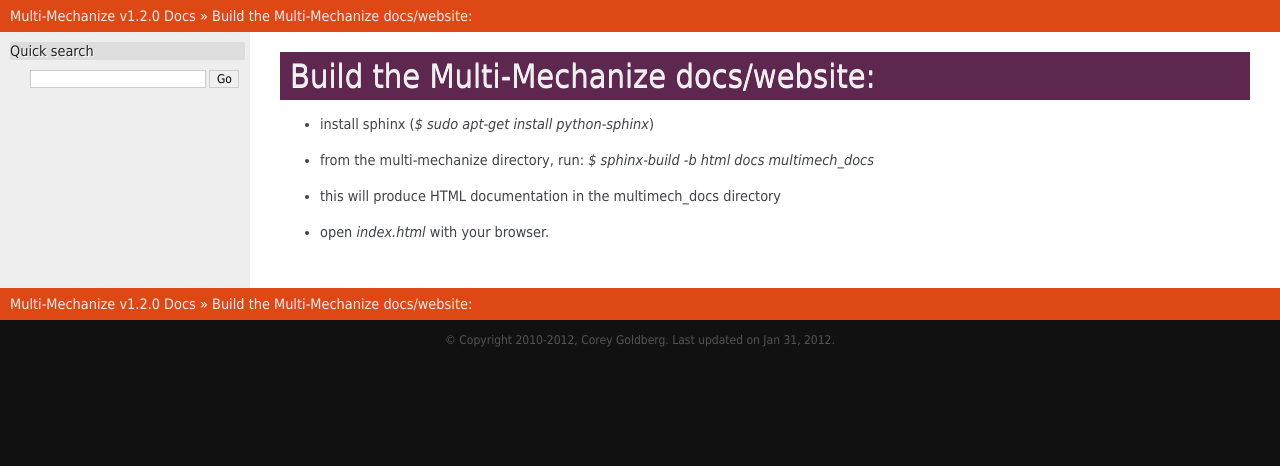
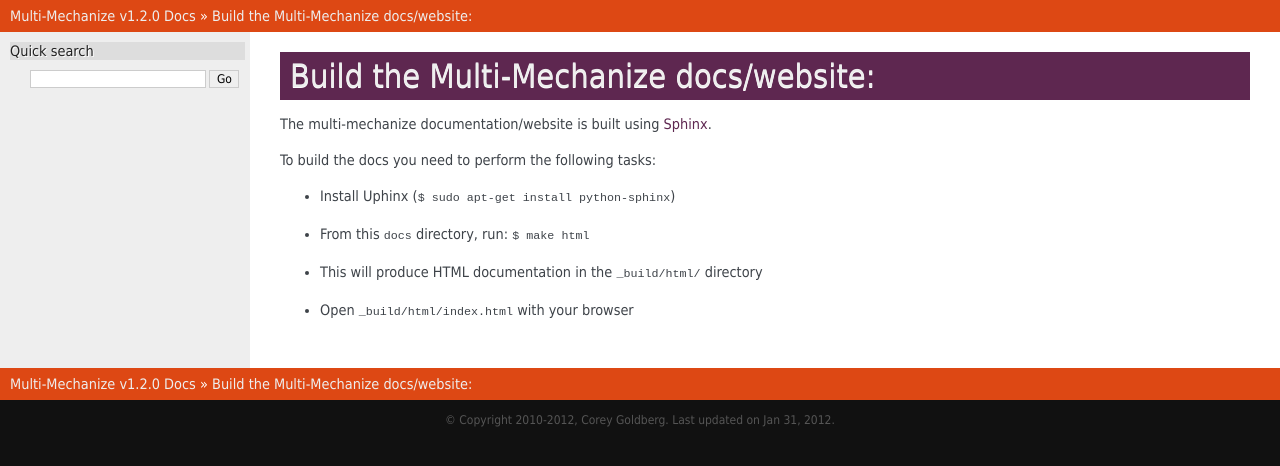
Before and after one commit to cgoldberg/multi-mechanize, a Sphinx documentation site: the page built from docs/README.rst, in a window 1280 px wide. Shown: the top 466 px of the page. Built offline with Sphinx 7.4.7, drawn with Linux system fonts in a browser that asks for light colours.

Commit message:
Tweaked README instructions to reflect make files.

```diff
--- a/docs/README.rst
+++ b/docs/README.rst
@@ -2,7 +2,13 @@
 Build the Multi-Mechanize docs/website:
 ---------------------------------------
 
-* install sphinx (`$ sudo apt-get install python-sphinx`)
-* from the multi-mechanize directory, run: `$ sphinx-build -b html docs multimech_docs`
-* this will produce HTML documentation in the multimech_docs directory
-* open `index.html` with your browser.
+The multi-mechanize documentation/website is built using `Sphinx`_.
+
+.. _Sphinx: http://sphinx.pocoo.org/
+
+To build the docs you need to perform the following tasks:
+
+* Install Uphinx (``$ sudo apt-get install python-sphinx``)
+* From this ``docs`` directory, run: ``$ make html``
+* This will produce HTML documentation in the ``_build/html/`` directory
+* Open ``_build/html/index.html`` with your browser
```
